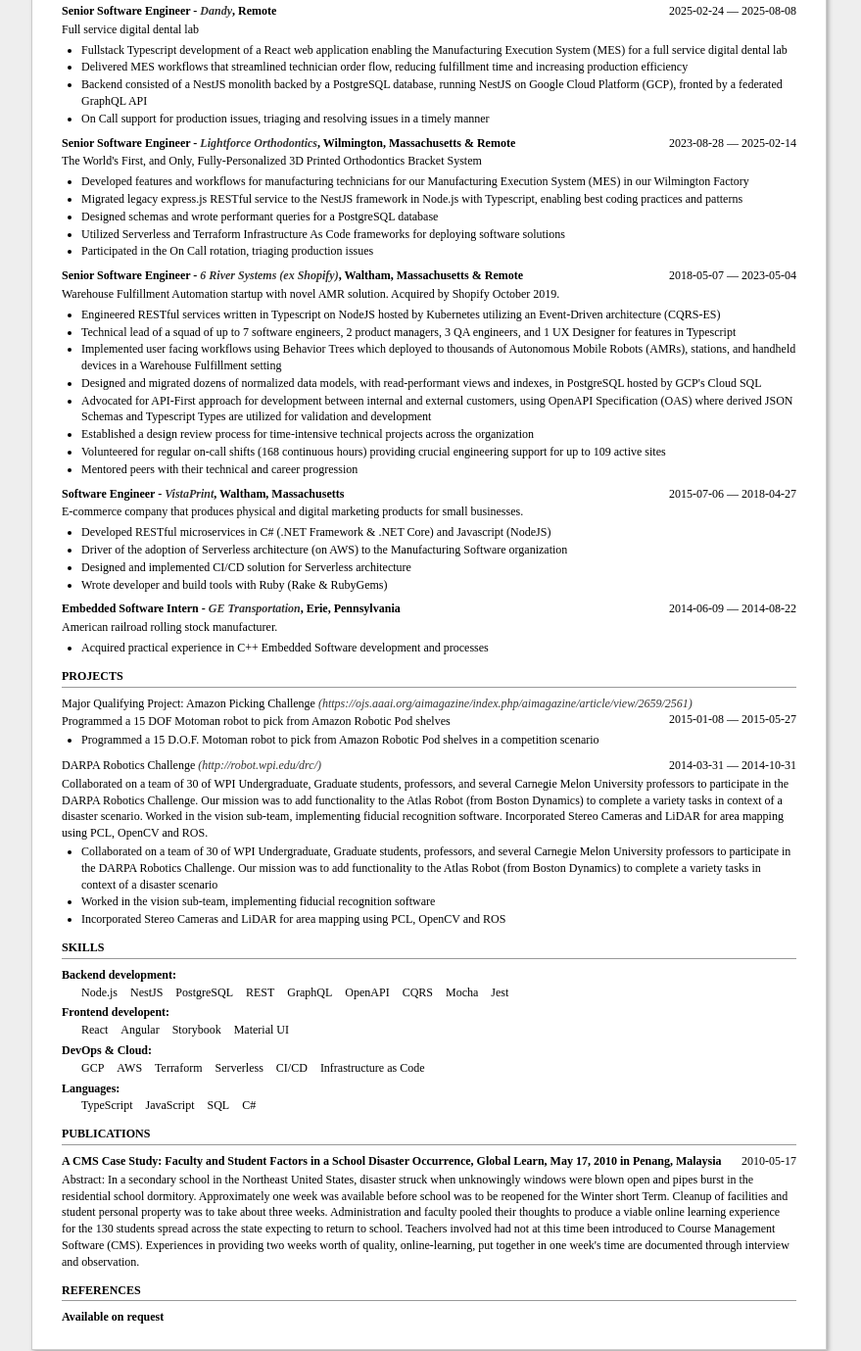
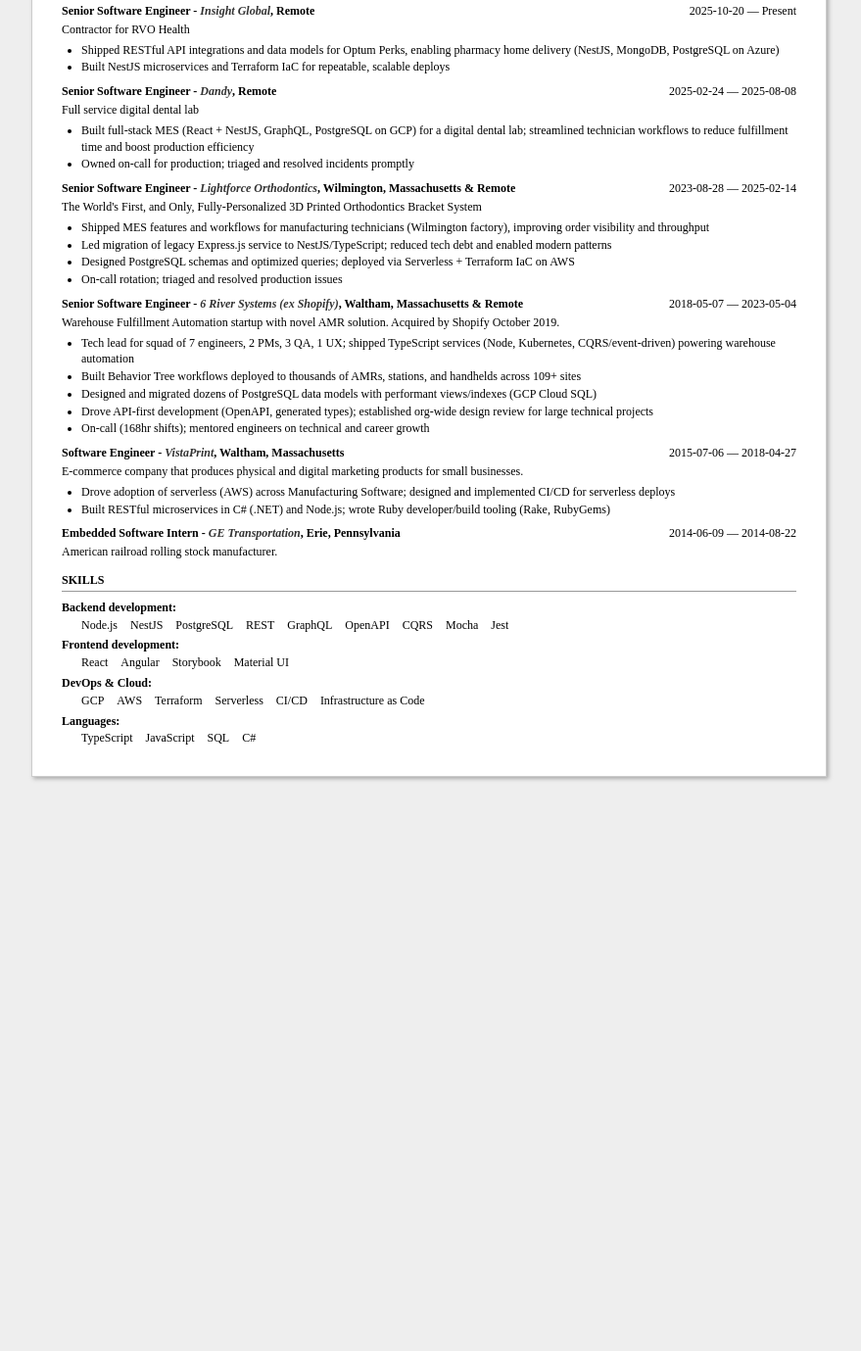
Before and after one commit to Shockolate/resume, a website: page docs/index.html in a window 1280 px wide. Shown: the part 368-1747 px from the top of the page at 98% size, without its empty margins (202-1081 px from the left). After the commit the page ends 1181 px from the top, so only its background shows below. Drawn offline with Linux system fonts and the light colour scheme.

Commit message:
Resume updates, adds InsightGlobal

```diff
--- a/docs/index.html
+++ b/docs/index.html
@@ -270,7 +270,7 @@ a:hover {
 	<div class='resume'>
   <div class='nameBlock'>
     <span class='name'>Ted Armstrong</span>
-    <div class='label'>Senior Software Engineer | Passionate Problem Solver | Perpetual Learner</div>
+    <div class='label'>Senior Software Engineer | Full-Stack TypeScript | Startup Veteran</div>
   </div>
   <div class='basicsBlock'>
     <div class='contactBlock'>
@@ -290,7 +290,7 @@ a:hover {
     </div>
     <div class='sectionLine'></div>
     <div class='sectionContent'>
-      <span>Software Engineer excited to solve interesting problems with interesting people. Scrappy yet thoughtful approach to delivering value for the customer. Agile development champion with a process and structure mindset.</span>
+      <span>Full-stack engineer who ships. 10+ years building production systems at high-growth startups (6 River/Shopify, Dandy, Lightforce). Strong in TypeScript, Node, React, and cloud infra. Tech lead experience; comfortable owning 0→1 and scaling. Scrappy, outcome-focused.</span>
     </div>
   </div>
 
@@ -336,6 +336,22 @@ a:hover {
 			<div class="jobBlock">
 	      <div class='blockHeader'>
 	        <span class='title'>
+	          <a href='https://www.rvohealth.com/'>Senior Software Engineer - <em>Insight Global</em>, Remote</a>
+	        </span>
+	        <span class='date'>
+	          2025-10-20 &mdash; Present
+	        </span>
+	      </div>
+	      <div class='summary'>Contractor for RVO Health</div>
+	      <ul class='highlights'>
+	        <li>Shipped RESTful API integrations and data models for Optum Perks, enabling pharmacy home delivery (NestJS, MongoDB, PostgreSQL on Azure)</li>
+	        <li>Built NestJS microservices and Terraform IaC for repeatable, scalable deploys</li>
+	      </ul>
+	      <div class='separator'></div>
+			</div>
+			<div class="jobBlock">
+	      <div class='blockHeader'>
+	        <span class='title'>
 	          <a href='https://www.meetdandy.com/'>Senior Software Engineer - <em>Dandy</em>, Remote</a>
 	        </span>
 	        <span class='date'>
@@ -344,10 +360,8 @@ a:hover {
 	      </div>
 	      <div class='summary'>Full service digital dental lab</div>
 	      <ul class='highlights'>
-	        <li>Fullstack Typescript development of a React web application enabling the Manufacturing Execution System (MES) for a full service digital dental lab</li>
-	        <li>Delivered MES workflows that streamlined technician order flow, reducing fulfillment time and increasing production efficiency</li>
-	        <li>Backend consisted of a NestJS monolith backed by a PostgreSQL database, running NestJS on Google Cloud Platform (GCP), fronted by a federated GraphQL API</li>
-	        <li>On Call support for production issues, triaging and resolving issues in a timely manner</li>
+	        <li>Built full-stack MES (React + NestJS, GraphQL, PostgreSQL on GCP) for a digital dental lab; streamlined technician workflows to reduce fulfillment time and boost production efficiency</li>
+	        <li>Owned on-call for production; triaged and resolved incidents promptly</li>
 	      </ul>
 	      <div class='separator'></div>
 			</div>
@@ -362,11 +376,10 @@ a:hover {
 	      </div>
 	      <div class='summary'>The World's First, and Only, Fully-Personalized 3D Printed Orthodontics Bracket System</div>
 	      <ul class='highlights'>
-	        <li>Developed features and workflows for manufacturing technicians for our Manufacturing Execution System (MES) in our Wilmington Factory</li>
-	        <li>Migrated legacy express.js RESTful service to the NestJS framework in Node.js with Typescript, enabling best coding practices and patterns</li>
-	        <li>Designed schemas and wrote performant queries for a PostgreSQL database</li>
-	        <li>Utilized Serverless and Terraform Infrastructure As Code frameworks for deploying software solutions</li>
-	        <li>Participated in the On Call rotation, triaging production issues</li>
+	        <li>Shipped MES features and workflows for manufacturing technicians (Wilmington factory), improving order visibility and throughput</li>
+	        <li>Led migration of legacy Express.js service to NestJS/TypeScript; reduced tech debt and enabled modern patterns</li>
+	        <li>Designed PostgreSQL schemas and optimized queries; deployed via Serverless + Terraform IaC on AWS</li>
+	        <li>On-call rotation; triaged and resolved production issues</li>
 	      </ul>
 	      <div class='separator'></div>
 			</div>
@@ -381,14 +394,11 @@ a:hover {
 	      </div>
 	      <div class='summary'>Warehouse Fulfillment Automation startup with novel AMR solution. Acquired by Shopify October 2019.</div>
 	      <ul class='highlights'>
-	        <li>Engineered RESTful services written in Typescript on NodeJS hosted by Kubernetes utilizing an Event-Driven architecture (CQRS-ES)</li>
-	        <li>Technical lead of a squad of up to 7 software engineers, 2 product managers, 3 QA engineers, and 1 UX Designer for features in Typescript</li>
-	        <li>Implemented user facing workflows using Behavior Trees which deployed to thousands of Autonomous Mobile Robots (AMRs), stations, and handheld devices in a Warehouse Fulfillment setting</li>
-	        <li>Designed and migrated dozens of normalized data models, with read-performant views and indexes, in PostgreSQL hosted by GCP&#x27;s Cloud SQL</li>
-	        <li>Advocated for API-First approach for development between internal and external customers, using OpenAPI Specification (OAS) where derived JSON Schemas and Typescript Types are utilized for validation and development</li>
-	        <li>Established a design review process for time-intensive technical projects across the organization</li>
-	        <li>Volunteered for regular on-call shifts (168 continuous hours) providing crucial engineering support for up to 109 active sites</li>
-	        <li>Mentored peers with their technical and career progression</li>
+	        <li>Tech lead for squad of 7 engineers, 2 PMs, 3 QA, 1 UX; shipped TypeScript services (Node, Kubernetes, CQRS/event-driven) powering warehouse automation</li>
+	        <li>Built Behavior Tree workflows deployed to thousands of AMRs, stations, and handhelds across 109+ sites</li>
+	        <li>Designed and migrated dozens of PostgreSQL data models with performant views/indexes (GCP Cloud SQL)</li>
+	        <li>Drove API-first development (OpenAPI, generated types); established org-wide design review for large technical projects</li>
+	        <li>On-call (168hr shifts); mentored engineers on technical and career growth</li>
 	      </ul>
 	      <div class='separator'></div>
 			</div>
@@ -403,10 +413,8 @@ a:hover {
 	      </div>
 	      <div class='summary'>E-commerce company that produces physical and digital marketing products for small businesses.</div>
 	      <ul class='highlights'>
-	        <li>Developed RESTful microservices in C# (.NET Framework &amp; .NET Core) and Javascript (NodeJS)</li>
-	        <li>Driver of the adoption of Serverless architecture (on AWS) to the Manufacturing Software organization</li>
-	        <li>Designed and implemented CI/CD solution for Serverless architecture</li>
-	        <li>Wrote developer and build tools with Ruby (Rake &amp; RubyGems)</li>
+	        <li>Drove adoption of serverless (AWS) across Manufacturing Software; designed and implemented CI/CD for serverless deploys</li>
+	        <li>Built RESTful microservices in C# (.NET) and Node.js; wrote Ruby developer/build tooling (Rake, RubyGems)</li>
 	      </ul>
 	      <div class='separator'></div>
 			</div>
@@ -420,54 +428,11 @@ a:hover {
 	        </span>
 	      </div>
 	      <div class='summary'>American railroad rolling stock manufacturer.</div>
-	      <ul class='highlights'>
-	        <li>Acquired practical experience in C++ Embedded Software development and processes</li>
-	      </ul>
 
 			</div>
     </div>
   </div>
 
-  <div class='projects'>
-    <div class='sectionName'>
-      <span>PROJECTS</span>
-    </div>
-    <div class='sectionLine'></div>
-    <div class='sectionContent'>
-      <div class='projectBlock'>
-        <div class='blockHeader'>
-          <span class='title'>
-            <a href='https://ojs.aaai.org/aimagazine/index.php/aimagazine/article/view/2659/2561'><span class='normal-weight'>Major Qualifying Project: Amazon Picking Challenge <em>(https://ojs.aaai.org/aimagazine/index.php/aimagazine/article/view/2659/2561)</em></span></a>
-          </span>
-          <span class='date'>
-            2015-01-08 &mdash; 2015-05-27
-          </span>
-        </div>
-        <div class='description'>Programmed a 15 DOF Motoman robot to pick from Amazon Robotic Pod shelves</div>
-        <ul class='highlights'>
-          <li>Programmed a 15 D.O.F. Motoman robot to pick from Amazon Robotic Pod shelves in a competition scenario</li>
-        </ul>
-      </div>
-      <div class='separator'></div>
-      <div class='projectBlock'>
-        <div class='blockHeader'>
-          <span class='title'>
-            <a href='http://robot.wpi.edu/drc/'><span class='normal-weight'>DARPA Robotics Challenge <em>(http://robot.wpi.edu/drc/)</em></span></a>
-          </span>
-          <span class='date'>
-            2014-03-31 &mdash; 2014-10-31
-          </span>
-        </div>
-        <div class='description'>Collaborated on a team of 30 of WPI Undergraduate, Graduate students, professors, and several Carnegie Melon University professors to participate in the DARPA Robotics Challenge. Our mission was to add functionality to the Atlas Robot (from Boston Dynamics) to complete a variety tasks in context of a disaster scenario. Worked in the vision sub-team, implementing fiducial recognition software. Incorporated Stereo Cameras and LiDAR for area mapping using PCL, OpenCV and ROS.</div>
-        <ul class='highlights'>
-          <li>Collaborated on a team of 30 of WPI Undergraduate, Graduate students, professors, and several Carnegie Melon University professors to participate in the DARPA Robotics Challenge. Our mission was to add functionality to the Atlas Robot (from Boston Dynamics) to complete a variety tasks in context of a disaster scenario</li>
-          <li>Worked in the vision sub-team, implementing fiducial recognition software</li>
-          <li>Incorporated Stereo Cameras and LiDAR for area mapping using PCL, OpenCV and ROS</li>
-        </ul>
-      </div>
-
-    </div>
-  </div>
 
 	<div class='skills'>
     <div class='sectionName'>
@@ -490,7 +455,7 @@ a:hover {
           </ul>
       </div>
       <div class='skillBlock'>
-        <span class='title'>Frontend developent:</span>
+        <span class='title'>Frontend development:</span>
           <ul class='skillList'>
             <li>React</li>
             <li>Angular</li>
@@ -521,46 +486,12 @@ a:hover {
     </div>
 	</div>
 
-	<div class='publications'>
-    <div class='sectionName'>
-      <span>PUBLICATIONS</span>
-    </div>
-    <div class='sectionLine'></div>
-    <div class='sectionContent'>
-      <div class='publicationBlock'>
-        <div class='blockHeader'>
-          <span class='title'>
-            <a href='http://www.editlib.org/noaccess/34516/'>A CMS Case Study: Faculty and Student Factors in a School Disaster Occurrence, Global Learn, May 17, 2010 in Penang, Malaysia</a>
-          </span>
-          <span class='date'>
-            <span class='releaseDate'>2010-05-17</span>
-          </span>
-        </div>
-        <div class='summary'>Abstract: In a secondary school in the Northeast United States, disaster struck when unknowingly windows were blown open and pipes burst in the residential school dormitory. Approximately one week was available before school was to be reopened for the Winter short Term. Cleanup of facilities and student personal property was to take about three weeks. Administration and faculty pooled their thoughts to produce a viable online learning experience for the 130 students spread across the state expecting to return to school. Teachers involved had not at this time been introduced to Course Management Software (CMS). Experiences in providing two weeks worth of quality, online-learning, put together in one week's time are documented through interview and observation.</div>
-
-      </div>
-    </div>
-	</div>
 
 
 
 
 
 
-  <div class='references'>
-    <div class='sectionName'>
-      <span>REFERENCES</span>
-    </div>
-    <div class='sectionLine'></div>
-    <div class='sectionContent'>
-      <div class='referenceBlock'>
-        <div class='blockHeader'>
-          <span class='title'>Available on request</span>
-        </div>
-      </div>
-
-    </div>
-  </div>
 
 	</body>
 </html>
```
Also changed, not shown: resume.json (+39 -78 lines).
